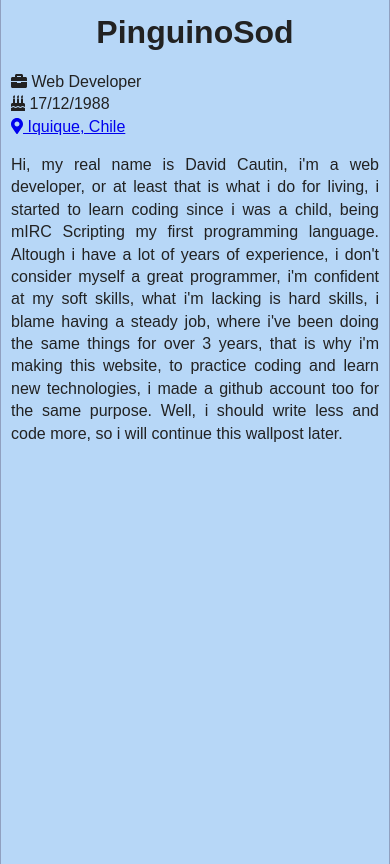
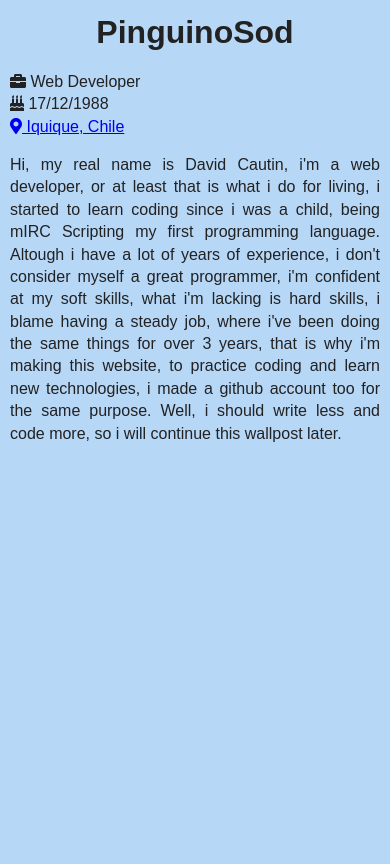
Before and after one commit to pinguinosod/pinguinosod.github.io, a plain HTML site: page index.html in a window 390 px wide. Drawn offline with Linux system fonts and the light colour scheme.

Commit message:
Fixed CSS media queries breakpoints

```diff
--- a/css/pinguinosod.css
+++ b/css/pinguinosod.css
@@ -3,40 +3,38 @@ body {
 	background-color: #b0d0f0;
 	color: #222;
 	font-family: sans-serif;
+	text-align:center;
 }
 
-@media all and (max-width: 1690px) {
-	body {
-		padding-left:320px;
-		padding-right:320px;
+@media all and (min-width: 1339px) {
+	div.container {
+		width: 1300px;
 	}
 }
 
-@media all and (max-width: 1280px) {
-	body {
-		padding-left:230px;
-		padding-right:230px;
+@media all and (max-width: 1338px) {
+	div.container {
+		width: 700px;
 	}
 }
 
-@media all and (max-width: 980px) {
-	body {
-		padding-left:140px;
-		padding-right:140px;
-	}
-}
-
-@media all and (max-width: 736px) {
-	body {
-		padding-left:60px;
-		padding-right:60px;
+@media all and (max-width: 738px) {
+	div.container {
+		width: 443px;
 	}
 }
 
 @media all and (max-width: 480px) {
 	body {
-		padding-left:0px;
-		padding-right:0px;
+		padding:10px;
+		background-color: #b7d7f7;
+	}
+
+	div.container {
+		width: 100%;
+		margin:0px !important;
+		padding:0px !important;
+		border: none !important;
 	}
 }
 
@@ -47,6 +45,8 @@ div.container {
 	border-right: 1px solid #90a0c0;
 	background-color: #b7d7f7;
 	padding:10px;
+	margin:auto;
+	text-align:left;
 }
 
 div.profile-info {
```
